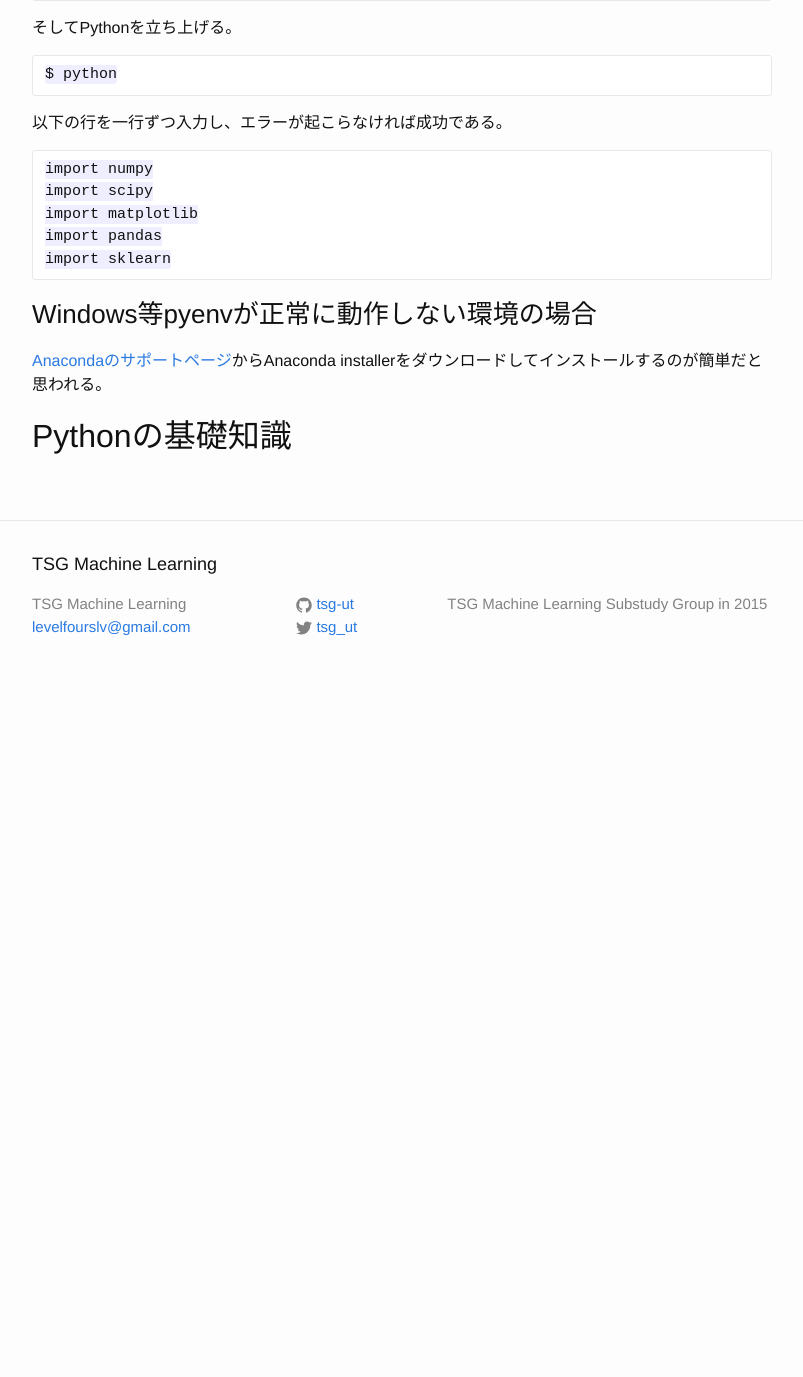
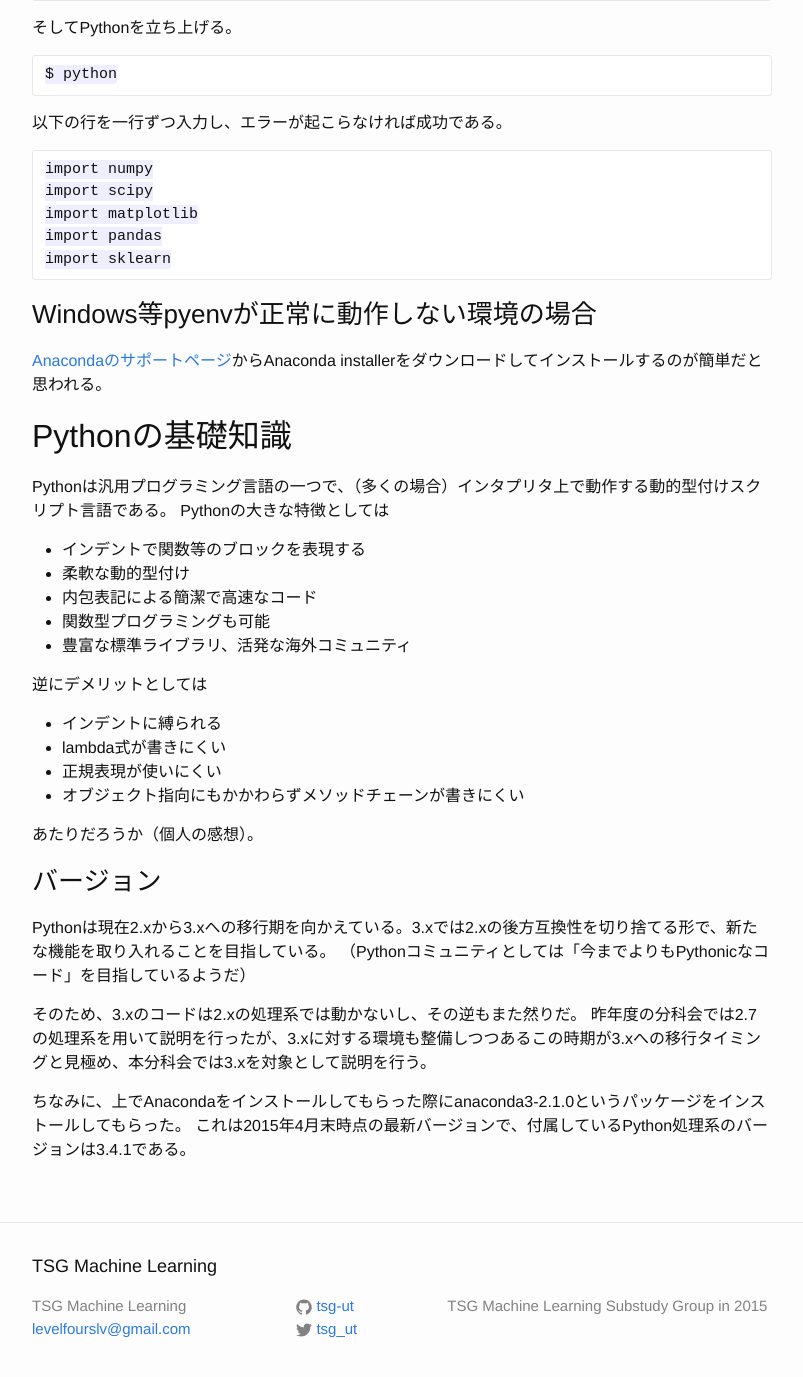
Before and after one commit to tsg-ut/ml2015, a Jekyll site: the page built from _posts/2015-04-26-environment.markdown, in a window 1280 px wide and 1400 px high, scrolled down 2842 px. Shown: the top 1377 px of the window, without its empty margins (238-1041 px from the left). Built offline with Jekyll 4.4.1, drawn with Linux system fonts in a browser that asks for light colours; Markdown is read by kramdown in place of the engine named in the settings; before the commit the page ends 3540 px from its top, so only the background shows below that.

Commit message:
write up #02

```diff
--- a/_posts/2015-04-26-environment.markdown
+++ b/_posts/2015-04-26-environment.markdown
@@ -147,3 +147,32 @@ import sklearn
 [Anacondaのサポートページ](http://continuum.io/downloads#all)からAnaconda installerをダウンロードしてインストールするのが簡単だと思われる。
 
 ## Pythonの基礎知識
+
+Pythonは汎用プログラミング言語の一つで、（多くの場合）インタプリタ上で動作する動的型付けスクリプト言語である。
+Pythonの大きな特徴としては
+
++ インデントで関数等のブロックを表現する
++ 柔軟な動的型付け
++ 内包表記による簡潔で高速なコード
++ 関数型プログラミングも可能
++ 豊富な標準ライブラリ、活発な海外コミュニティ
+
+逆にデメリットとしては
+
++ インデントに縛られる
++ lambda式が書きにくい
++ 正規表現が使いにくい
++ オブジェクト指向にもかかわらずメソッドチェーンが書きにくい
+
+あたりだろうか（個人の感想）。
+
+### バージョン
+
+Pythonは現在2.xから3.xへの移行期を向かえている。3.xでは2.xの後方互換性を切り捨てる形で、新たな機能を取り入れることを目指している。
+（Pythonコミュニティとしては「今までよりもPythonicなコード」を目指しているようだ）
+
+そのため、3.xのコードは2.xの処理系では動かないし、その逆もまた然りだ。
+昨年度の分科会では2.7の処理系を用いて説明を行ったが、3.xに対する環境も整備しつつあるこの時期が3.xへの移行タイミングと見極め、本分科会では3.xを対象として説明を行う。
+
+ちなみに、上でAnacondaをインストールしてもらった際にanaconda3-2.1.0というパッケージをインストールしてもらった。
+これは2015年4月末時点の最新バージョンで、付属しているPython処理系のバージョンは3.4.1である。
```
Also changed, not shown: 2 other files.
